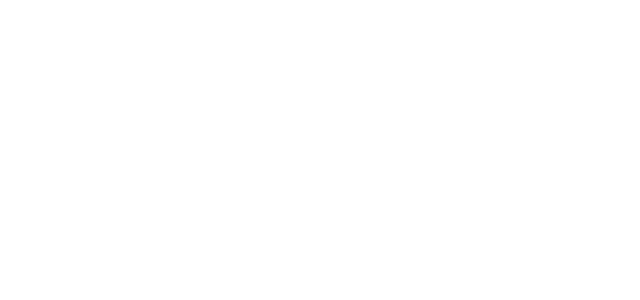
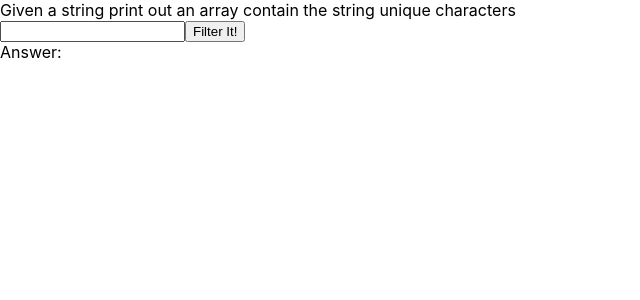
Before and after one commit to ethanfreire/playground, a React (Create React App) app: page / in a window 1280 px wide. Shown: the top 300 px of the page, without its empty margins (0-640 px from the left). Built offline with nearby package versions, Linux system fonts and the light colour scheme.

Commit message:
finish Q4

```diff
--- a/src/App.js
+++ b/src/App.js
@@ -1,9 +1,9 @@
 import './App.css';
-
+import RemoveDuplicates from "./removeDuplicates";
 const App = () => {
   return (
     <div className="App">
-
+     <RemoveDuplicates/>
     </div>
   );
 }
--- /dev/null
+++ b/src/removeDuplicates.js
@@ -0,0 +1,43 @@
+import { useState } from "react";
+
+const RemoveDuplicates = () => {
+  const [inputString, setInputString] = useState("");
+  const [answer, setAnswer] = useState([]);
+  //console.log({ inputString });
+
+  const filterCharacter = () => {
+    //check 4 edge cases
+    const arrayInput = [...inputString];
+
+    //Set approach
+    // const characters = new Set(arrayInput);
+    // const uniqueCharArr = [...characters];
+    // setAnswer(uniqueCharArr);
+
+    //map and object approach
+    var inputObj = {}
+    arrayInput.map( (char) => {
+       return inputObj[char] ? inputObj[char]++ : inputObj[char] = 1
+    });
+     console.log(JSON.stringify(Object.keys(inputObj)) );
+     setAnswer(Object.keys(inputObj));
+
+  };
+
+  return (
+    <div className="removeDuplicatesContainer">
+      <label>
+        Given a string print out an array contain the string unique characters
+        <div className="inputFieldContainer">
+          <input onChange={(e) => setInputString(e.target.value)} type="text" />
+          <button onClick={() => filterCharacter()}>Filter It!</button>
+        </div>
+      </label>
+      <div className="answerContainer">
+        <label>Answer: {answer}</label>
+      </div>
+    </div>
+  );
+};
+
+export default RemoveDuplicates;
```
